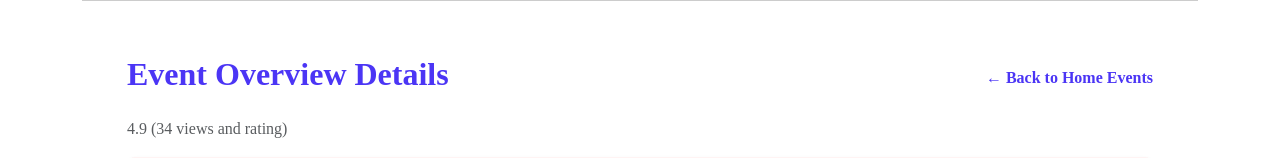
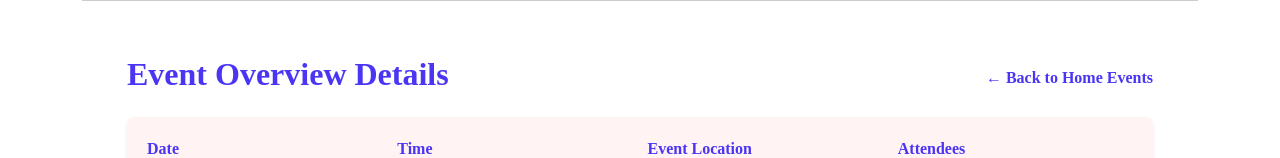
Before and after one commit to TiredTom22/IAB207-Assessment-2-CultureHub-Web-app, a Flask app: template a2_group2/culturehub/templates/events/event-detail.html in a window 1280 px wide. Shown: the part 514-672 px from the top of the page. Run offline with Flask 3, Linux system fonts and the light colour scheme; the template is opened without the code that fills it: values that come from a table or form of the project are taken from there, others are empty; grey boxes labelled with a size stand in for pictures from a placeholder-image service; some libraries are stand-ins or nearby versions.

Commit message:
Removed line of code

```diff
--- a/a2_group2/culturehub/templates/events/event-detail.html
+++ b/a2_group2/culturehub/templates/events/event-detail.html
@@ -30,7 +30,6 @@
         {% endif %}
 
         <h3 class="event-detail-title">{{ event.name }}</h3>
-        <p class="text-muted">4.9 (34 views and rating)</p>
         <div class="event-info-card shadow-sm">
             <div>
                 <strong>Date</strong><br>
```
